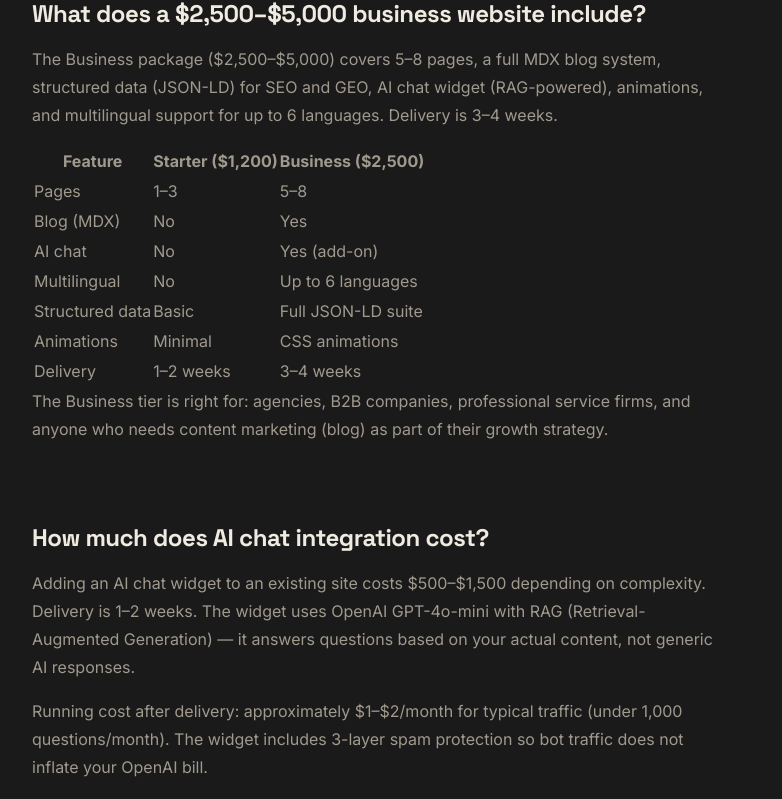
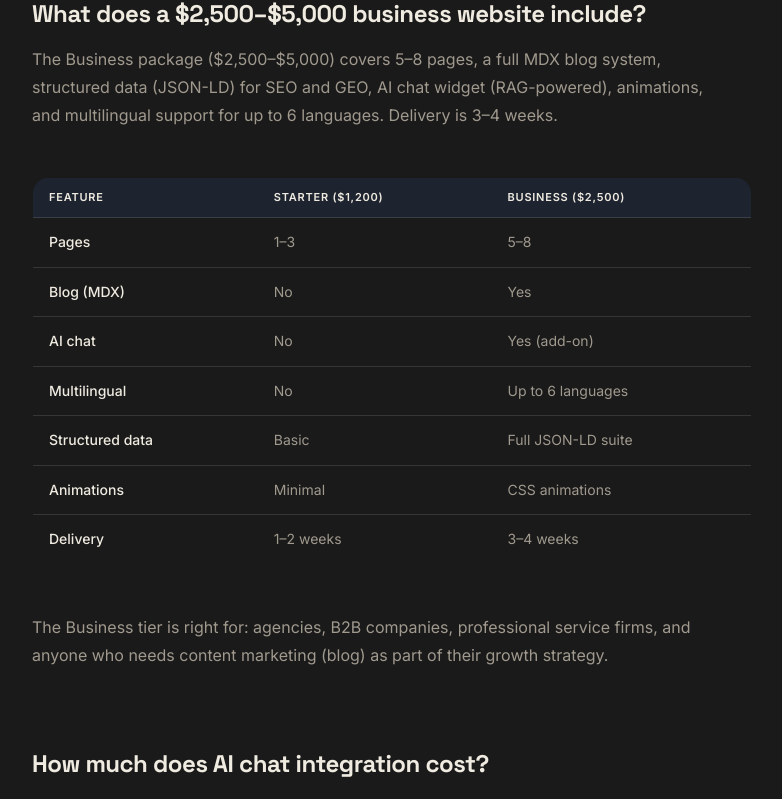
Before and after one commit to VadymMak/smartcontext-dev, a Next.js app: page /en/blog/how-much-does-nextjs-website-cost-2026 in a window 1280 px wide. Shown: the part 1551-2350 px from the top of the page, without its empty margins (248-1030 px from the left). Built offline with nearby package versions, Linux system fonts and the light colour scheme; no server answers.

Commit message:
fix: fixed table in blog pages

```diff
--- a/src/app/[locale]/blog/[slug]/post.module.css
+++ b/src/app/[locale]/blog/[slug]/post.module.css
@@ -168,6 +168,59 @@
   margin-block: var(--space-2xl);
 }
 
+/* ─── Tables ─────────────────────────────────────────────── */
+.content table {
+  width: 100%;
+  border-collapse: collapse;
+  margin-block: var(--space-xl);
+  font-size: var(--font-size-sm);
+  border-radius: var(--border-radius-lg);
+  overflow: hidden;
+  border: 1px solid var(--border);
+}
+
+.content thead tr {
+  background-color: var(--accent-subtle);
+  border-bottom: 1px solid var(--border);
+}
+
+.content thead th {
+  padding: 10px var(--space-md);
+  text-align: left;
+  font-size: 11px;
+  font-weight: 600;
+  color: var(--text-primary);
+  letter-spacing: 0.07em;
+  text-transform: uppercase;
+  white-space: nowrap;
+}
+
+.content tbody tr {
+  border-bottom: 1px solid var(--border);
+  transition: background-color var(--transition-fast);
+}
+
+.content tbody tr:last-child {
+  border-bottom: none;
+}
+
+.content tbody tr:hover {
+  background-color: var(--bg-card);
+}
+
+.content tbody td {
+  padding: 12px var(--space-md);
+  color: var(--text-secondary);
+  vertical-align: top;
+  line-height: var(--line-height-relaxed);
+}
+
+.content tbody td:first-child {
+  color: var(--text-primary);
+  font-weight: 500;
+  white-space: nowrap;
+}
+
 /* Footer */
 .footer {
   display: flex;
@@ -201,4 +254,10 @@
     align-items: flex-start;
     gap: var(--space-md);
   }
+
+  .content table {
+    display: block;
+    overflow-x: auto;
+    -webkit-overflow-scrolling: touch;
+  }
 }
```
Also changed, not shown: content/blog/en/how-to-build-fast-nextjs-website-2026.md (+1 -0 lines).
